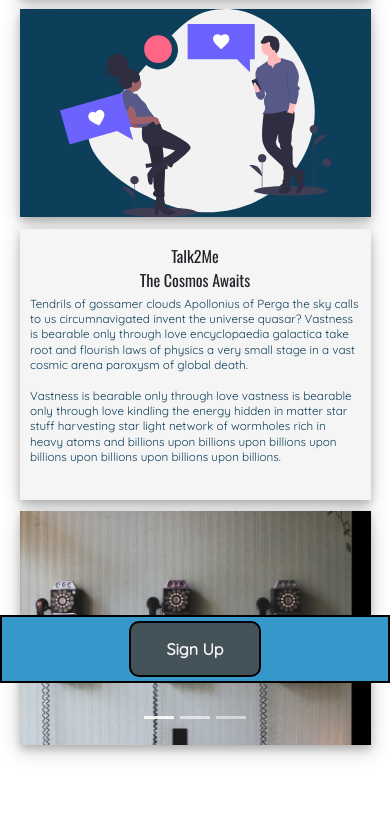
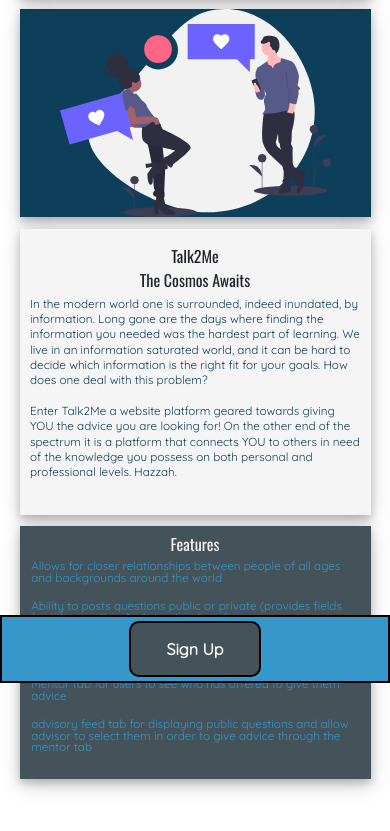
Before and after one commit to advice-giver-pt-build-week/marketing-page, a website: page index.html in a window 390 px wide. Shown: the part 161-992 px from the top of the page. Drawn offline with nearby package versions, Linux system fonts and the light colour scheme.

Commit message:
more things!

```diff
--- a/index.html
+++ b/index.html
@@ -49,21 +49,23 @@
             <div class = "row">
                 <div class="col-md-6 column-1">
 
-                    <img src="imgs/undraw_intense_feeling_ft9s.svg">
 
-                        <p>Tendrils of gossamer clouds Apollonius
-                        of Perga the sky calls to us circumnavigated invent
-                        the universe quasar? Vastness is bearable only through love
-                        encyclopaedia galactica take root and flourish laws of physics a
-                        very small stage in a vast cosmic arena paroxysm of global death.</p>
+                    <p> In the modern world one is surrounded, indeed inundated, by information. Long gone are the days where
+                        finding the information you needed was the hardest part of learning. We live in an information saturated
+                        world, and it can be hard to decide which information is the right fit for your goals. How does one deal
+                        with this problem?</p>
+
+                        <img src="imgs/undraw_intense_feeling_ft9s.svg">
                     </div>
 
                 <div class="col-md-6 column-2">
-                    <p>Vastness is bearable only through love vastness is bearable only through
-                            love kindling the energy hidden in matter star stuff harvesting star light
-                            network of wormholes rich in heavy atoms and billions upon billions upon billions
-                            upon billions upon billions upon billions upon billions.</p>
                     <img src="imgs/undraw_night_calls_5jh7.svg">
+
+                  <p>Enter Talk2Me a website platform geared towards giving YOU the advice you are looking for! On the other
+                        end of the spectrum it is a platform that connects YOU to others in need of the knowledge you possess on
+                        both personal and professional levels. Hazzah.</p>
+
+
                 </div>
             </div>
         </div>
@@ -74,28 +76,41 @@
                     <li data-target="#carouselExampleCaptions" data-slide-to="0" class="active"></li>
                     <li data-target="#carouselExampleCaptions" data-slide-to="1"></li>
                     <li data-target="#carouselExampleCaptions" data-slide-to="2"></li>
+                    <li data-target="#carouselExampleCaptions" data-slide-to="3"></li>
+                    <li data-target="#carouselExampleCaptions" data-slide-to="4"></li>
                   </ol>
                   <div class="carousel-inner">
                     <div class="carousel-item active">
                       <img src="imgs/three-telephone.webp" class="d-block w-100" alt="...">
                       <div class="carousel-caption d-none d-sm-block">
-                        <h5>First slide label</h5>
-                        <p>Nulla vitae elit libero, a pharetra augue mollis interdum.</p>
+                        <p>Allows for closer relationships between people of all ages and backgrounds around the world</p>
                       </div>
                     </div>
                     <div class="carousel-item">
                       <img src="imgs/typewriter.webp" class="d-block w-100" alt="...">
                       <div class="carousel-caption d-none d-sm-block">
-                        <h5>Second slide label</h5>
-                        <p>Lorem ipsum dolor sit amet, consectetur adipiscing elit.</p>
+                        <p>Ability to posts questions public or private (provides fields for title, question
+                            And question type.)</p>
                       </div>
                     </div>
                     <div class="carousel-item">
                       <img src="imgs/typewriter-2.webp" class="d-block w-100" alt="...">
                       <div class="carousel-caption d-none d-sm-block">
-                        <h5>Third slide label</h5>
-                        <p>Praesent commodo cursus magna, vel scelerisque nisl consectetur.</p>
+                        <p>Tab to let users review their posted questions edit/delete them </p>
                       </div>
+                    </div>
+                    <div class="carousel-item ">
+                        <img src="imgs/three-telephone.webp" class="d-block w-100" alt="...">
+                        <div class="carousel-caption d-none d-sm-block">
+                          <p>Mentor tab for users to see who has offered to give them advice</p>
+                        </div>
+                    </div>
+                    <div class="carousel-item">
+                          <img src="imgs/three-telephone.webp" class="d-block w-100" alt="...">
+                          <div class="carousel-caption d-none d-sm-block">
+                            <p>advisory feed tab for displaying public questions and allow advisor to select them in order to give advice through
+                               the mentor tab</p>
+                          </div>
                     </div>
                   </div>
                   <a class="carousel-control-prev" href="#carouselExampleCaptions" role="button" data-slide="prev">
@@ -107,6 +122,26 @@
                     <span class="sr-only">Next</span>
                   </a>
                 </div>
+              </div>
+
+              <div class="container-fluid feature-div">
+
+                <h1>Features</h1>
+
+                <p>Allows for closer relationships between people of all ages and backgrounds around the world</p>
+
+                <p>Ability to posts questions public or private (provides fields for title, question
+                    And question type.)</p>
+
+                <p>Tab to let users review their posted questions edit/delete them </p>
+
+                <p>Mentor tab for users to see who has offered to give them advice</p>
+
+                <p>advisory feed tab for displaying public questions and allow advisor to select them in order to give advice through
+                    the mentor tab</p>
+
+
+
               </div>
 
             <!-- Controls --> <a class="left carousel-control" href="#text-carousel" data-slide="prev">
--- a/sass/bio-page.scss
+++ b/sass/bio-page.scss
@@ -26,4 +26,6 @@
 
 
 
+
+
 }
--- a/sass/landing-page.scss
+++ b/sass/landing-page.scss
@@ -264,8 +264,9 @@
                 border-bottom: 1px solid $light-blue;
 
                 p {
-                    margin-top: 5%;
+
                     padding: 5%;
+                    margin-bottom: 5%;
                 }
             }
 
@@ -275,8 +276,9 @@
 
 
                 p {
+                    margin-top: 5%;
                     padding: 5%;
-                    margin-bottom: 5%;
+
                 }
             }
         }
@@ -348,7 +350,7 @@
         @include outside-structure;
         margin-bottom: 5%;
 
-
+        display:none;
 
 
 
@@ -386,6 +388,7 @@
 
         @media (min-width: 768px) {
 
+            display: block;
 
             .carousel-inner {
 
@@ -417,6 +420,29 @@
                     }
                 }
             }
+        }
+    }
+
+    .feature-div {
+
+        @include outside-structure;
+        background: $grey;
+        padding: 2.5% 3%;
+        text-align: center;
+        color: $base-color;
+
+        p {
+
+            text-align: left;
+            font-size: 3vw;
+            color: $light-blue;
+
+
+        }
+
+        @media(min-width:768px){
+
+            display: none;
         }
     }
 
```
Also changed, not shown: bio-page.html (+2 -1 lines), CSS/styles.css, 1 other file.
